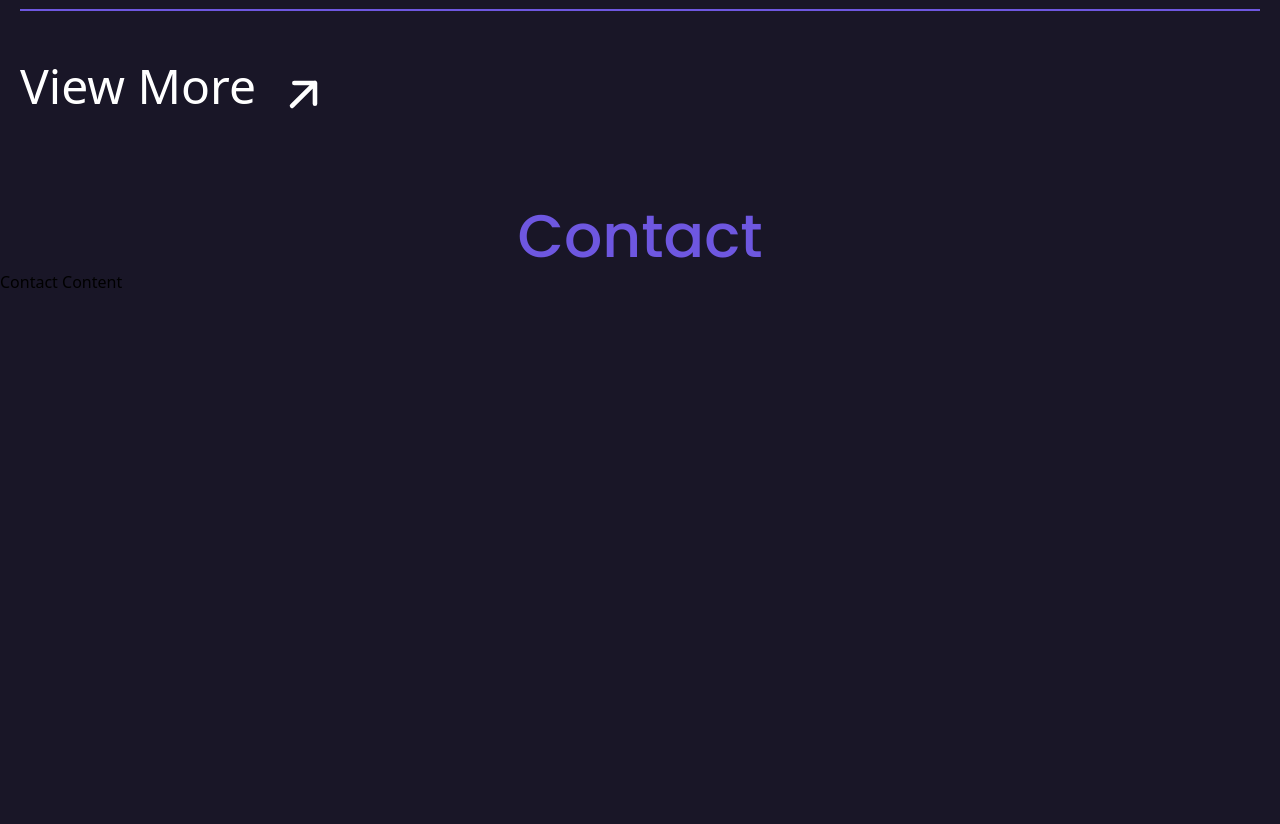
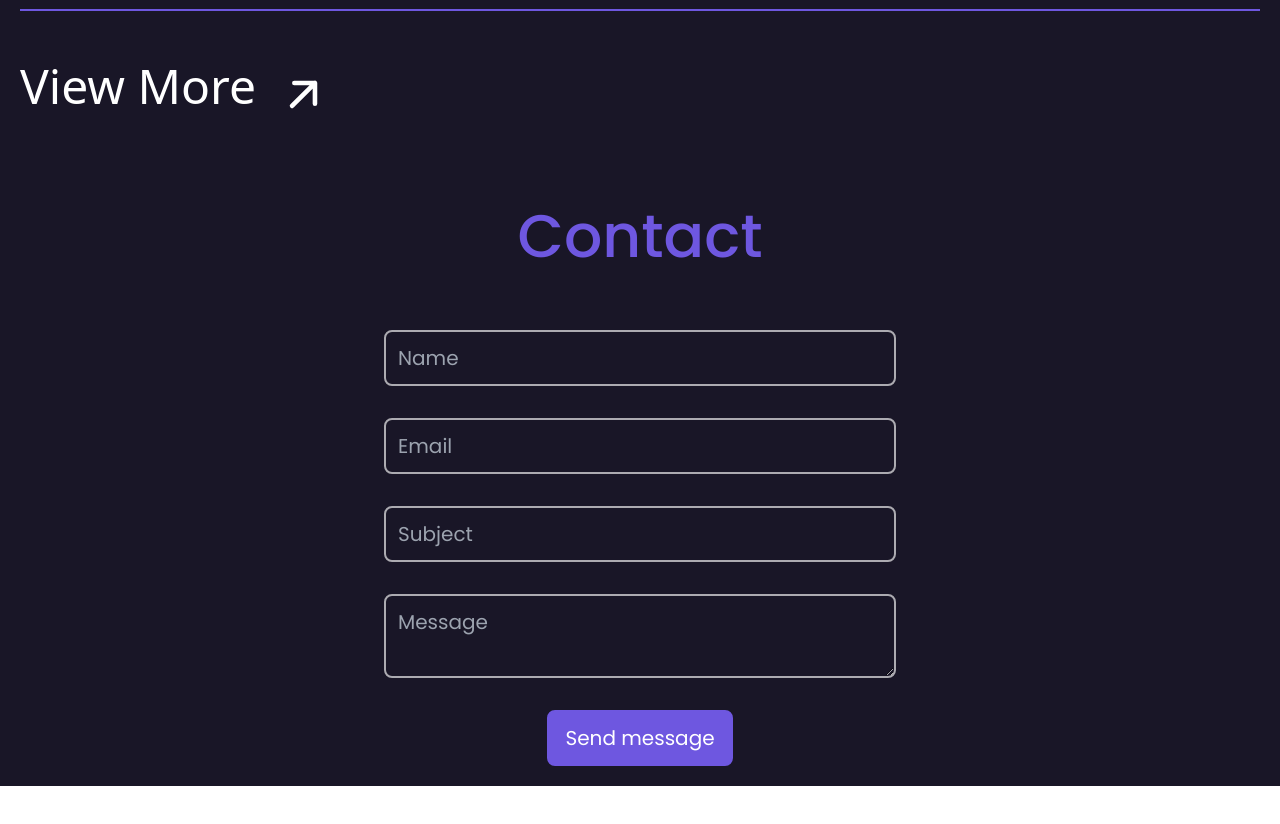
Before and after one commit to Dhruv883/Portfolio-website, a Next.js app: page / in a window 1280 px wide. Shown: the part 3840-4664 px from the top of the page. After the commit the page ends 4626 px from the top, so only its background shows below. Built offline with nearby package versions, Linux system fonts and the light colour scheme.

Commit message:
Added Contact form

```diff
--- a/package.json
+++ b/package.json
@@ -9,6 +9,7 @@
     "lint": "next lint"
   },
   "dependencies": {
+    "@emailjs/browser": "^3.11.0",
     "framer-motion": "^10.16.16",
     "next": "14.0.4",
     "react": "^18",
--- a/sections/Contact.jsx
+++ b/sections/Contact.jsx
@@ -1,10 +1,76 @@
+import { useRef } from "react";
+import emailjs from "@emailjs/browser";
+
 const Contact = () => {
+  const form = useRef();
+
+  const handleSubmit = async (e) => {
+    e.preventDefault();
+    emailjs
+      .sendForm(
+        "service_6j0agtn",
+        "template_mwfdsdt",
+        form.current,
+        "vl9X09t71MQ7k0aOL"
+      )
+      .then(
+        (result) => {
+          console.log(result.text);
+          form.current.reset();
+        },
+        (error) => {
+          console.log(error.text);
+        }
+      );
+  };
+
   return (
-    <div className="h-screen pt-20" id="contact">
-      <div className="flex items-center justify-center text-6xl font-Poppins px-2 py-1 font-medium text-purple">
+    <div className="pt-20" id="contact">
+      <div className="text-center text-6xl font-Poppins px-2 py-1 font-medium text-purple mb-10">
         Contact
       </div>
-      <div>Contact Content</div>
+
+      <div className="flex flex-col gap-3 justify-center text-center items-ceter text-grey">
+        <form
+          action=""
+          ref={form}
+          onSubmit={handleSubmit}
+          className="flex flex-col justify-center items-center gap-8 font-Poppins py-5"
+        >
+          <input
+            type="text"
+            placeholder="Name"
+            className="outline-none p-3 text-xl rounded-lg placegholder-grey bg-transparent border-2 border-grey  focus:border-purple w-4/6 md:w-2/5 text-white"
+            name="from_name"
+            required
+          />
+          <input
+            type="email"
+            placeholder="Email"
+            className="outline-none p-3 text-xl rounded-lg placegholder-grey bg-transparent border-2 border-grey  focus:border-purple w-4/6 md:w-2/5 text-white"
+            name="from_email"
+            required
+          />
+          <input
+            type="text"
+            placeholder="Subject"
+            className="outline-none  p-3 text-xl rounded-lg placegholder-grey bg-transparent border-2 border-grey  focus:border-purple w-4/6 md:w-2/5 text-white"
+            name="subject"
+            required
+          />
+          <textarea
+            placeholder="Message"
+            className="outline-none p-3 text-xl rounded-lg placegholder-grey bg-transparent border-2 border-grey  focus:border-purple w-4/6 md:w-2/5 text-white"
+            name="message"
+            required
+          />
+          <input
+            type="submit"
+            value="Send message"
+            className="border-2 border-purple px-4 py-3 text-xl text-white rounded-lg cursor-pointer bg-purple"
+          />
+        </form>
+      </div>
     </div>
   );
 };
```
Also changed, not shown: 1 other file (tests, documents, lock files or other folders).
